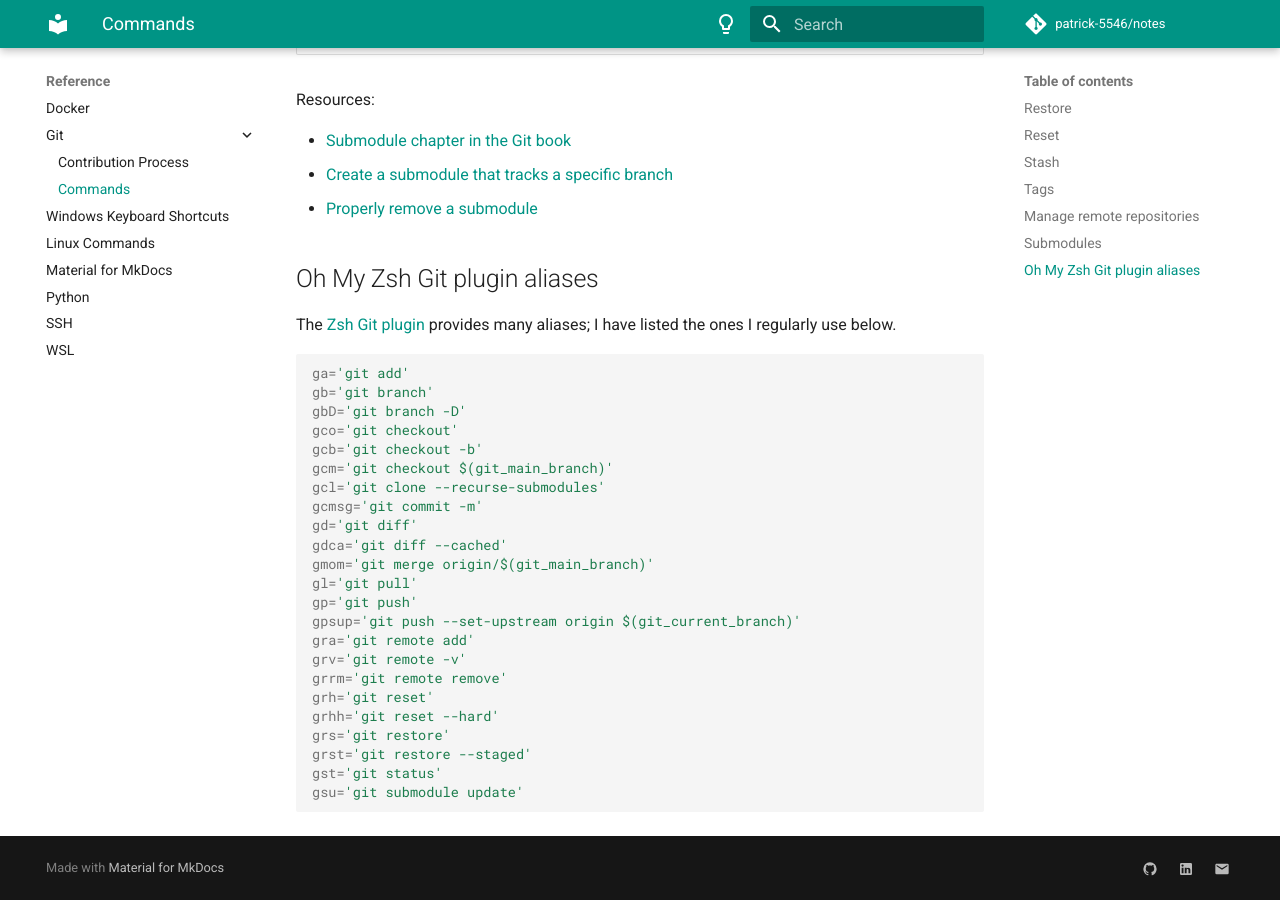
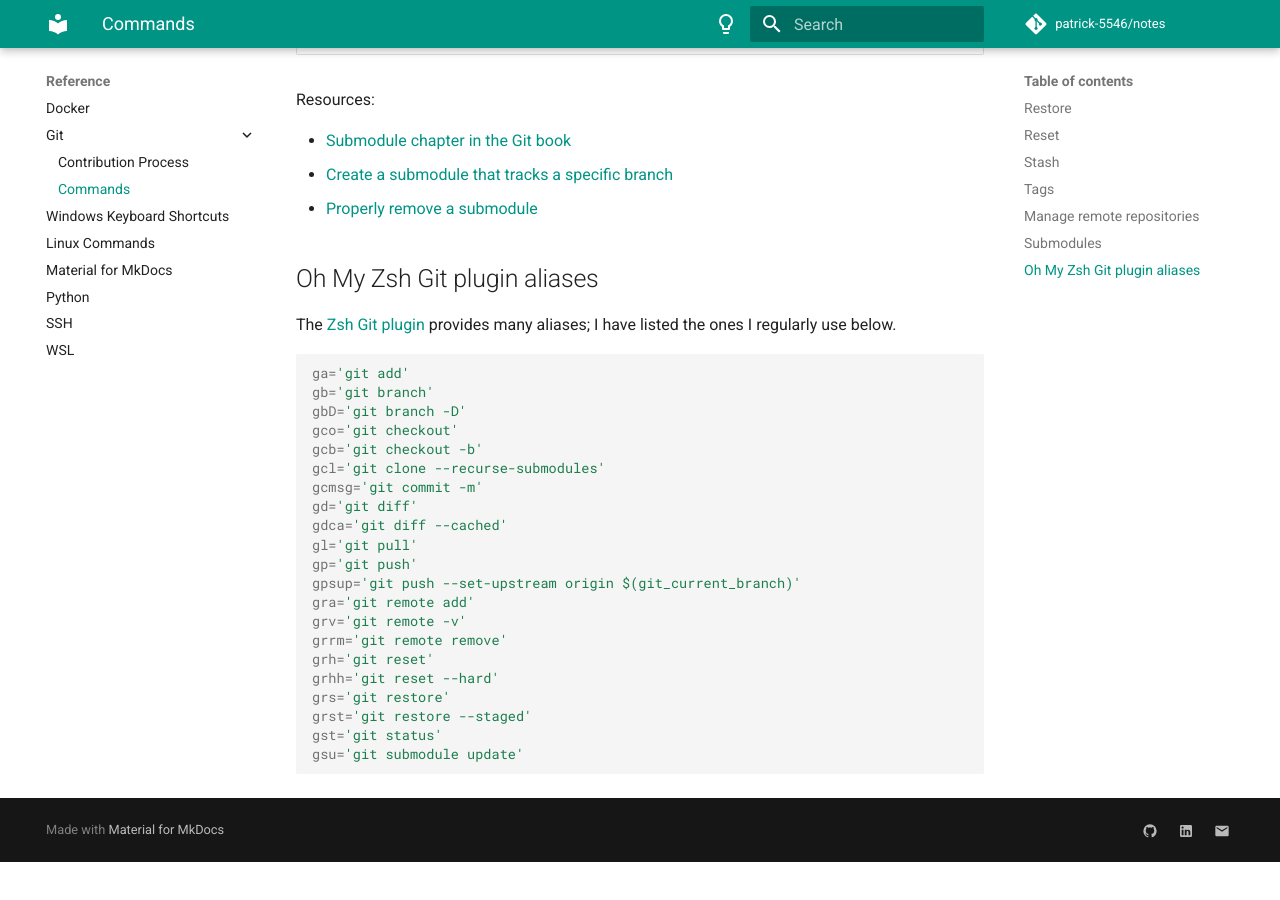
Before and after one commit to patrick-5546/notes, an MkDocs documentation site: the page built from docs/reference/git/git_features.md, in a window 1280 px wide and 900 px high, scrolled down 2931 px. Built offline with MkDocs 1.6.1 and Material for MkDocs 9.7.7, drawn with Linux system fonts in a browser that asks for light colours; comment, search, counter and statistics services are not loaded; after the commit the page ends 3793 px from its top, so only the background shows below that.

Commit message:
Revert "Add more git aliases"
This reverts commit 1560432b25ec8b66cc634130b4331487db723f7a.

```diff
--- a/docs/reference/git/git_features.md
+++ b/docs/reference/git/git_features.md
@@ -99,12 +99,10 @@ gb='git branch'
 gbD='git branch -D'
 gco='git checkout'
 gcb='git checkout -b'
-gcm='git checkout $(git_main_branch)'
 gcl='git clone --recurse-submodules'
 gcmsg='git commit -m'
 gd='git diff'
 gdca='git diff --cached'
-gmom='git merge origin/$(git_main_branch)'
 gl='git pull'
 gp='git push'
 gpsup='git push --set-upstream origin $(git_current_branch)'
```
